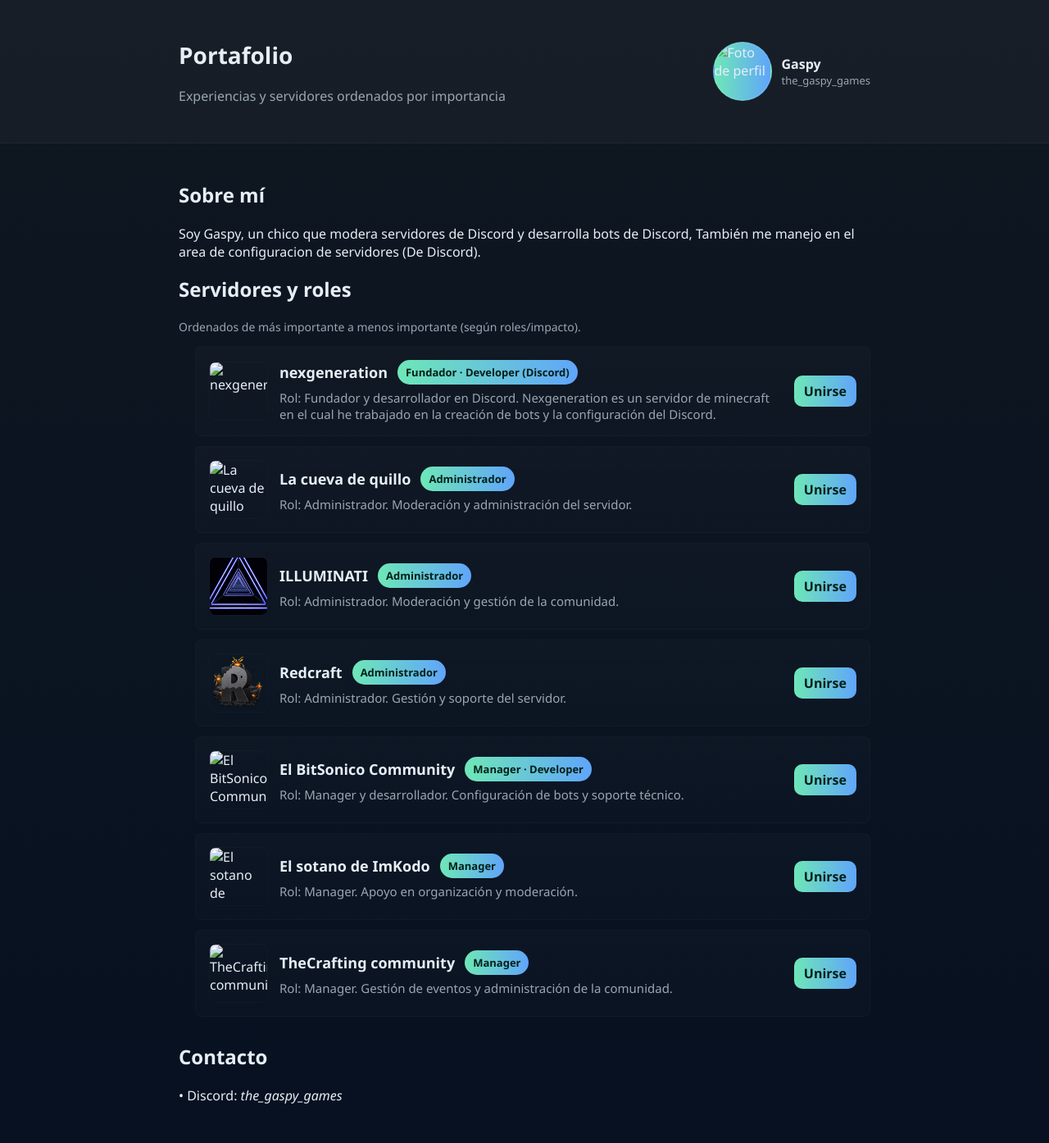
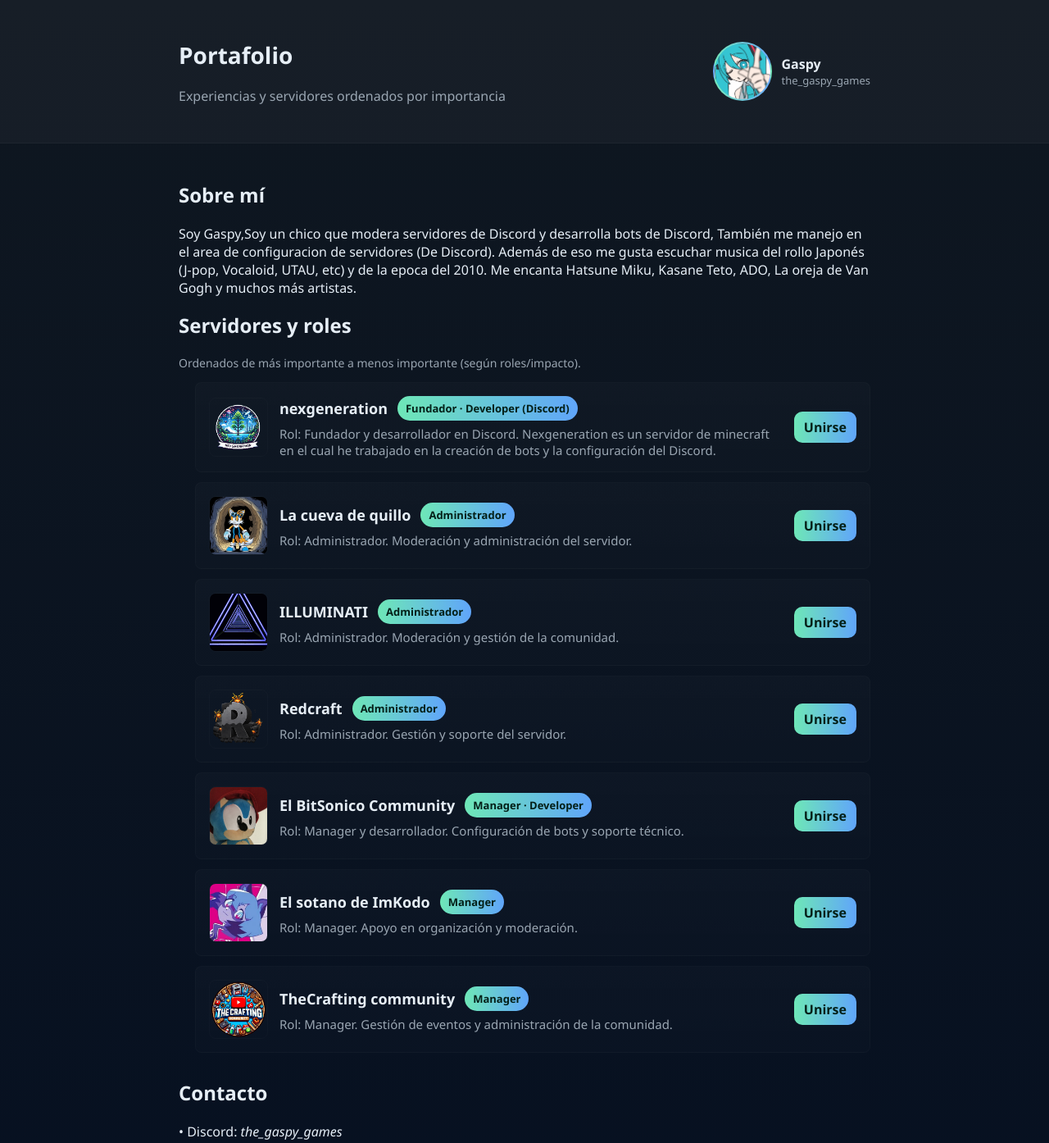
Before and after one commit to TheGaspyGames/thegaspygames.github.io, a plain HTML site: page index.html in a window 1280 px wide. Shown: the top 1394 px of the page at 82% size. Drawn offline with Linux system fonts and the light colour scheme.

Commit message:
Update index.html

```diff
--- a/index.html
+++ b/index.html
@@ -15,7 +15,7 @@
       </div>
       <div class="profile">
         <!-- Sustituye assets/profile.svg por tu imagen real si la tienes -->
-        <img src="assets/profile.svg" alt="Foto de perfil" class="profile-pic">
+        <img src="assets/profile.gif" alt="Foto de perfil" class="profile-pic">
         <div class="profile-meta">
           <div class="name">Gaspy</div>
           <div class="discord">the_gaspy_games</div>
@@ -26,7 +26,7 @@
   <main class="container">
     <section id="about">
       <h2>Sobre mí</h2>
-      <p>Soy Gaspy, un chico que modera servidores de Discord y desarrolla bots de Discord, También me manejo en el area de configuracion de servidores (De Discord).</p>
+      <p>Soy Gaspy,Soy un chico que modera servidores de Discord y desarrolla bots de Discord, También me manejo en el area de configuracion de servidores (De Discord). Además de eso me gusta escuchar musica del rollo Japonés (J-pop, Vocaloid, UTAU, etc) y de la epoca del 2010. Me encanta Hatsune Miku, Kasane Teto, ADO, La oreja de Van Gogh y muchos más artistas.</p>
     </section>
 
     <section id="experiencias">
@@ -35,7 +35,7 @@
       <ol class="servers-list">
         <li>
           <div class="server-entry">
-            <img src="assets/nexgeneration.svg" alt="nexgeneration" class="server-img">
+            <img src="assets/nex.png" alt="nexgeneration" class="server-img">
             <div class="server-content">
               <h3>nexgeneration <span class="role">Fundador · Developer (Discord)</span></h3>
               <p>Rol: Fundador y desarrollador en Discord. Nexgeneration es un servidor de minecraft en el cual he trabajado en la creación de bots y la configuración del Discord.</p>
@@ -48,7 +48,7 @@
 
         <li>
           <div class="server-entry">
-            <img src="assets/la_cueva_de_quillo.png" alt="La cueva de quillo" class="server-img">
+            <img src="assets/quillo.png" alt="La cueva de quillo" class="server-img">
             <div class="server-content">
               <h3>La cueva de quillo <span class="role">Administrador</span></h3>
               <p>Rol: Administrador. Moderación y administración del servidor.</p>
@@ -87,7 +87,7 @@
 
         <li>
           <div class="server-entry">
-            <img src="assets/el_bitsonico.png" alt="El BitSonico Community" class="server-img">
+            <img src="assets/bitsonic.png" alt="El BitSonico Community" class="server-img">
             <div class="server-content">
               <h3>El BitSonico Community <span class="role">Manager · Developer</span></h3>
               <p>Rol: Manager y desarrollador. Configuración de bots y soporte técnico.</p>
@@ -100,7 +100,7 @@
 
         <li>
           <div class="server-entry">
-            <img src="assets/el_sotano_de_imkodo.png" alt="El sotano de ImKodo" class="server-img">
+            <img src="assets/imkodo.png" alt="El sotano de ImKodo" class="server-img">
             <div class="server-content">
               <h3>El sotano de ImKodo <span class="role">Manager</span></h3>
               <p>Rol: Manager. Apoyo en organización y moderación.</p>
@@ -113,7 +113,7 @@
 
         <li>
           <div class="server-entry">
-            <img src="assets/thecrafting.png" alt="TheCrafting community" class="server-img">
+            <img src="assets/crafting.png" alt="TheCrafting community" class="server-img">
             <div class="server-content">
               <h3>TheCrafting community <span class="role">Manager</span></h3>
               <p>Rol: Manager. Gestión de eventos y administración de la comunidad.</p>
```
